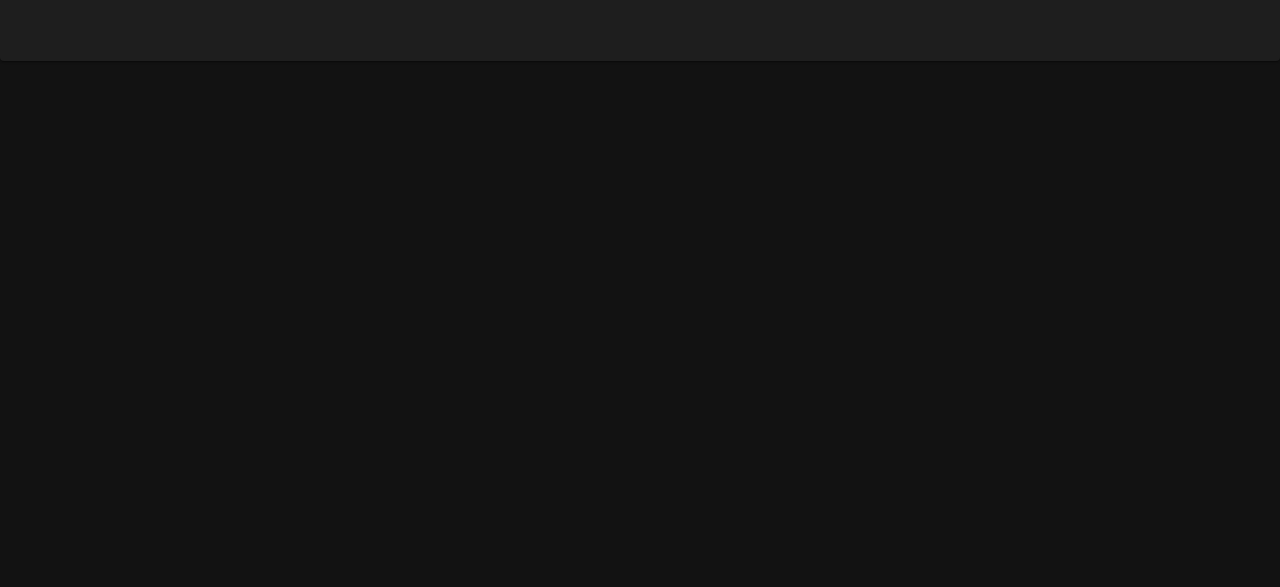
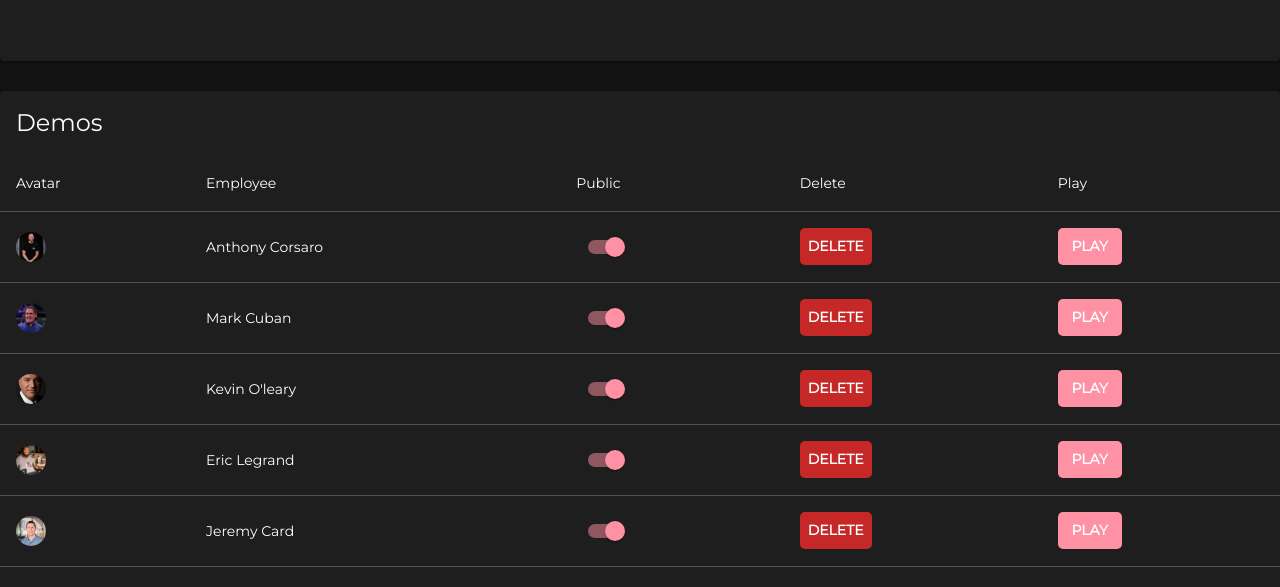
Before and after one commit to sikudabo/DemoDog, a React (Create React App) app: page /startup-dashboard/main in a window 1280 px wide. Shown: the part 2637-3224 px from the top of the page. Before the commit the page ends 2728 px from the top, so only its background shows below. Built offline with nearby package versions, Linux system fonts and the light colour scheme.

Commit message:
Modifying table.

```diff
--- a/src/components/StartupDemosTable.tsx
+++ b/src/components/StartupDemosTable.tsx
@@ -30,8 +30,8 @@
   const { demos = [], sx } = props;
 
   return (
-    <Card className="team-table-card">
-      <CardHeader title="Team" />
+    <Card className="demos-table-card">
+      <CardHeader title="Demos" />
       <Scrollbar sx={{ flexGrow: 1 }}>
         <Box sx={{ minWidth: 800 }}>
           <Table>
@@ -48,6 +48,9 @@
                 </TableCell>
                 <TableCell>
                   Delete
+                </TableCell>
+                <TableCell>
+                  Play
                 </TableCell>
               </TableRow>
             </TableHead>
@@ -66,12 +69,19 @@
                       {demo.uploaderName}
                     </TableCell>
                     <TableCell>
-                        <Switch defaultChecked />
+                        <Switch color="secondary" defaultChecked />
                     </TableCell>
                     <TableCell>
                         <DemoDogButton
                             buttonColor={colors.error}
                             text="DELETE"
+                            isNormal
+                        />
+                    </TableCell>
+                    <TableCell>
+                        <DemoDogButton
+                            buttonColor={colors.salmonPink}
+                            text="PLAY"
                             isNormal
                         />
                     </TableCell>
--- a/src/pages/StartupDashboard/StartupDashboard.tsx
+++ b/src/pages/StartupDashboard/StartupDashboard.tsx
@@ -6,7 +6,7 @@
 import ThumbUpIcon from '@mui/icons-material/ThumbUp';
 import FileUploadIcon from '@mui/icons-material/FileUpload';
 import EmojiPeopleIcon from '@mui/icons-material/EmojiPeople';
-import { CompaniesViewedOverview, DemoDogComplexStatisticsCard, StartupEmployeesTable, colors } from '../../components';
+import { CompaniesViewedOverview, DemoDogComplexStatisticsCard, StartupDemosTable, StartupEmployeesTable, colors } from '../../components';
 import StanfordLogo from '../../static-site-images/stanford_logo.jpeg';
 import MicrosoftLogo from '../../static-site-images/microsoft_logo.jpeg';
 import GoogleLogo from '../../static-site-images/google_logo.jpeg';
@@ -107,6 +107,29 @@
         }
 
         .team-table-card {
+            width: 1100px;
+
+            @media ${deviceBreakPointsMaxWidth.laptopL}  {
+                max-height: 100%;
+                width: 100%;
+            }
+        }
+    }
+
+    .startup-demos-table-section {
+        display: flex;
+        padding-bottom: 30px;
+        padding-left: 20px;
+        padding-right: 20px;
+        width: 75vw;
+
+        @media ${deviceBreakPointsMaxWidth.laptopL}  {
+            padding-left: 0;
+            padding-right: 0;
+            width: 100%;
+        }
+
+        .demos-table-card {
             width: 1100px;
 
             @media ${deviceBreakPointsMaxWidth.laptopL}  {
@@ -261,6 +284,37 @@
                         ]}
                     />
                 </div>
+                <div className="startup-demos-table-section">
+                    <StartupDemosTable
+                        demos={[
+                           {
+                            id: 1,
+                            uploaderName: 'Anthony Corsaro',
+                            uploaderAvatar: AnthonyAvatar,
+                           },
+                           {
+                            id: 2,
+                            uploaderName: 'Mark Cuban',
+                            uploaderAvatar: MarkAvatar,
+                           },
+                           {
+                            id: 3,
+                            uploaderName: 'Kevin O\'leary',
+                            uploaderAvatar: KevinAvatar,
+                           },
+                           {
+                            id: 4,
+                            uploaderName: 'Eric Legrand',
+                            uploaderAvatar: EricAvatar,
+                           },
+                           {
+                            id: 5,
+                            uploaderName: 'Jeremy Card',
+                            uploaderAvatar: JeremyAvatar,
+                           }
+                        ]}
+                    />
+                </div>
             </StartupDashboardContainer>
         </DashboardLayout>
     );
```
